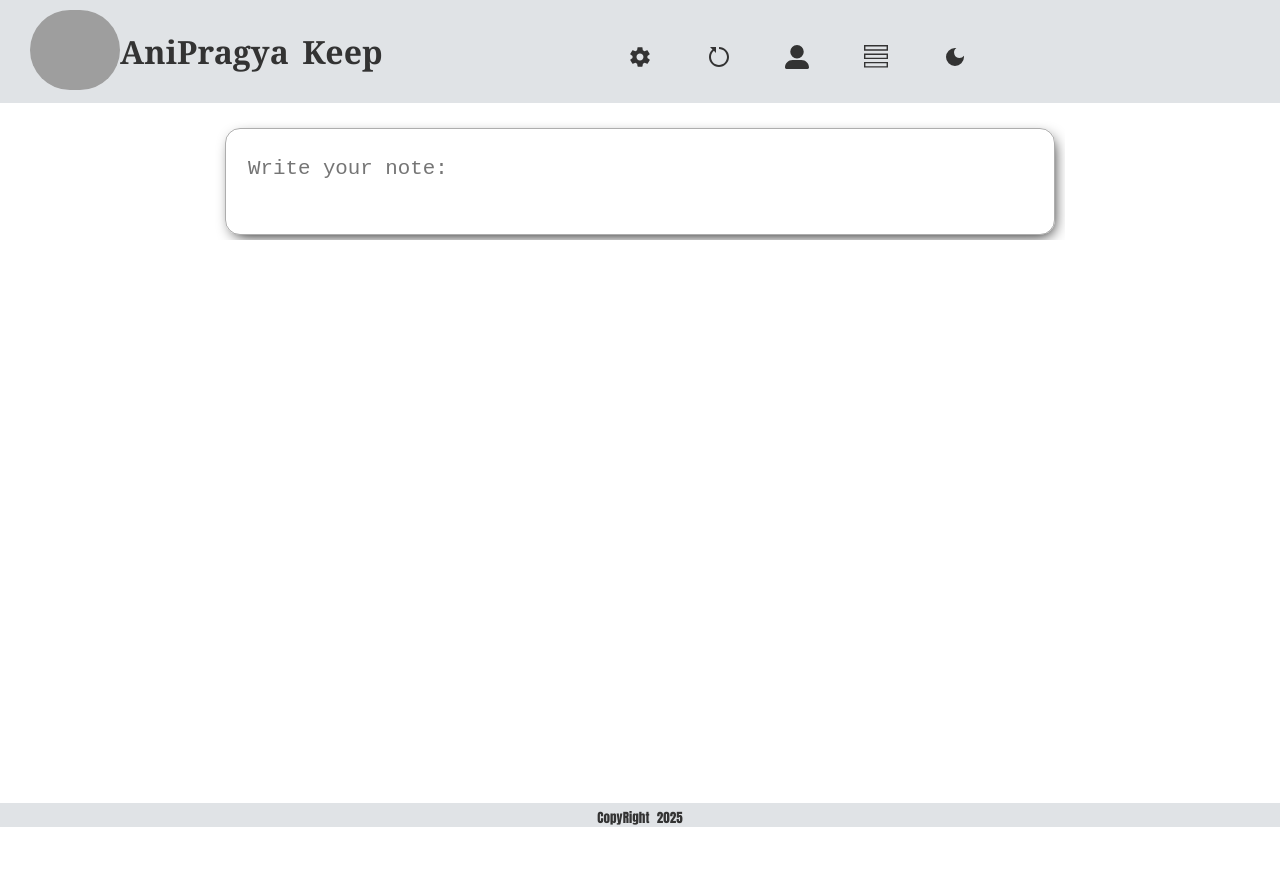
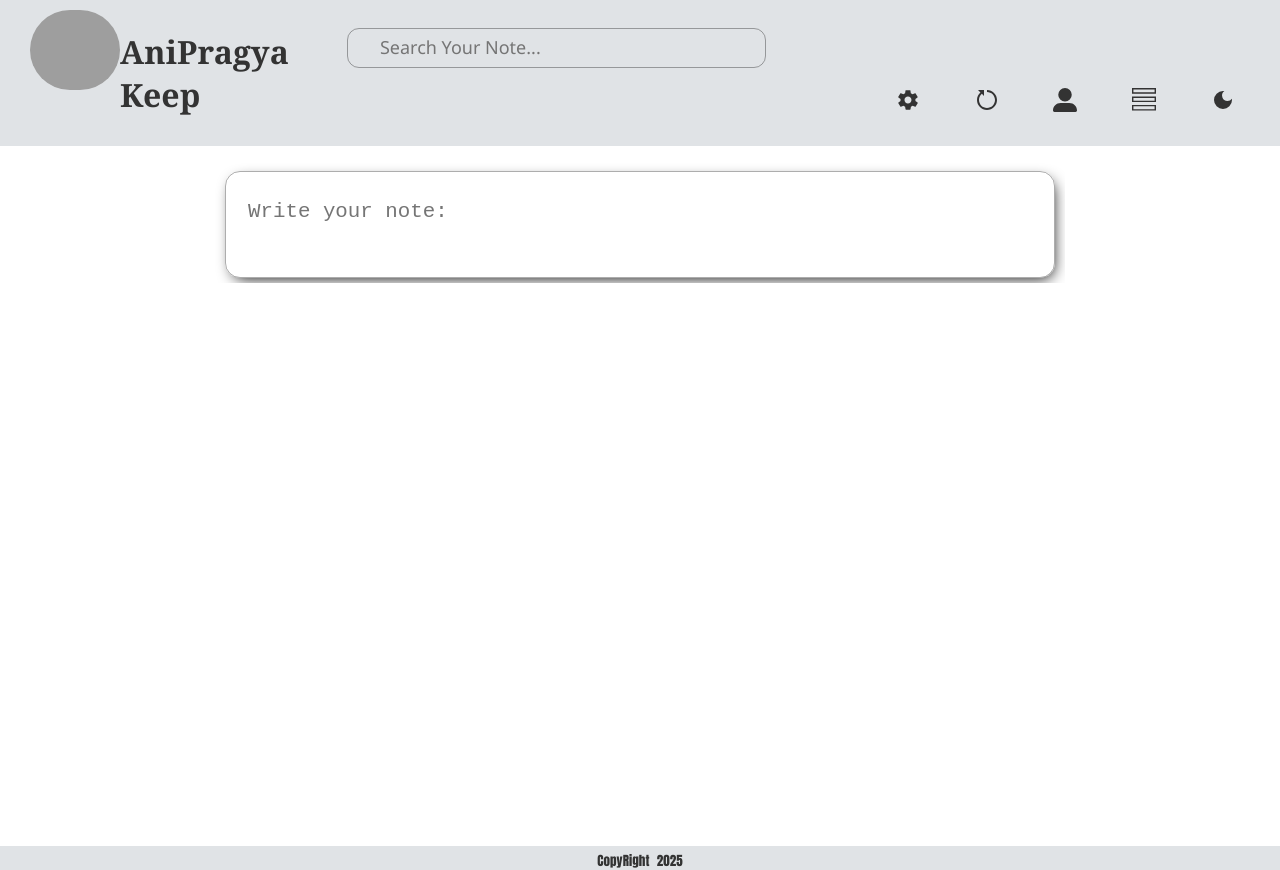
Before and after one commit to Pragyani/react-project, a React (Create React App) app: page / in a window 1280 px wide. Before the commit the page ends 827 px from the top, so only its background shows below. Built offline with nearby package versions, Linux system fonts and the light colour scheme; grey boxes are pictures that could not be loaded.

Commit message:
add : changes in header.jsx

```diff
--- a/src/Header/Header.jsx
+++ b/src/Header/Header.jsx
@@ -2,6 +2,8 @@
 import React from "react";
 import Img from "../Images/logo";
 import './header.css';
+import { useDispatch , useSelector } from "react-redux";
+import { setInput } from "../reducer";
 
 /** External Dependencies. */
 import { IoMdSettings } from "react-icons/io";
@@ -11,10 +13,27 @@ import { MdDarkMode } from "react-icons/md";
 import { TfiViewList } from "react-icons/tfi";
 
 export const Header = ({ toggleTheme, isDarkMode }) => {
+
+    const inputValue = useSelector((state) =>
+        {console.log('ani' , state)
+            return state.inputSlice});
+
+
+    const dispatch = useDispatch();
+
+    const handleInputChange = (e) => {
+        console.log("Input changed:", e.target.value);
+        dispatch(setInput(e.target.value));
+    };
     return (
         <div className={`header ${isDarkMode ? 'dark' : 'light'}`}>
             <img src={Img} alt="logo" width="90" height="80" />
             <p>AniPragya Keep</p>
+
+            <div className="serach-field">
+                <input type="text" placeholder="Search Your Note..." className="input-searcfield" onChange={handleInputChange} value={inputValue} />
+            </div>
+
             <ul>
                 <li className="icon-item">
                     <IoMdSettings />
```
